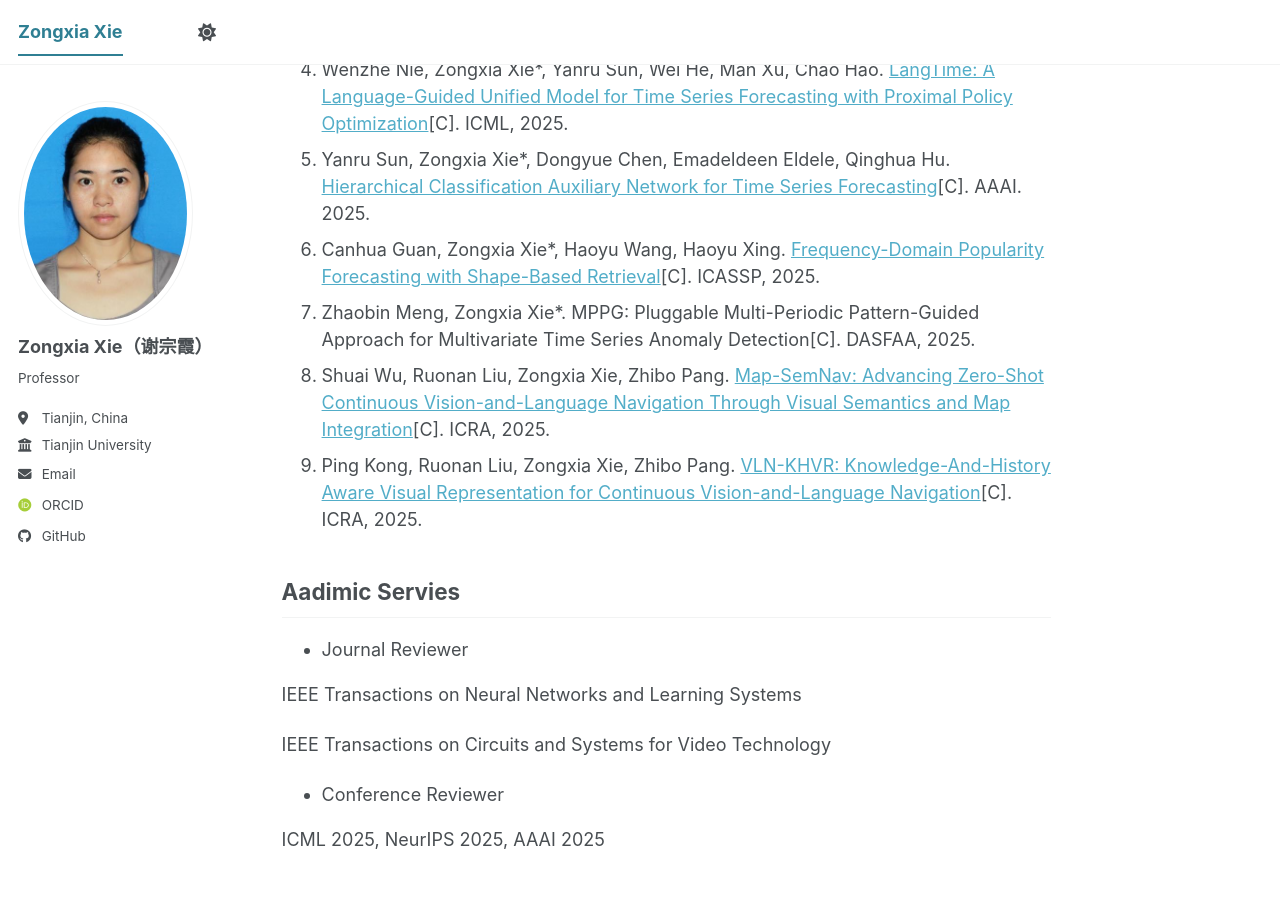
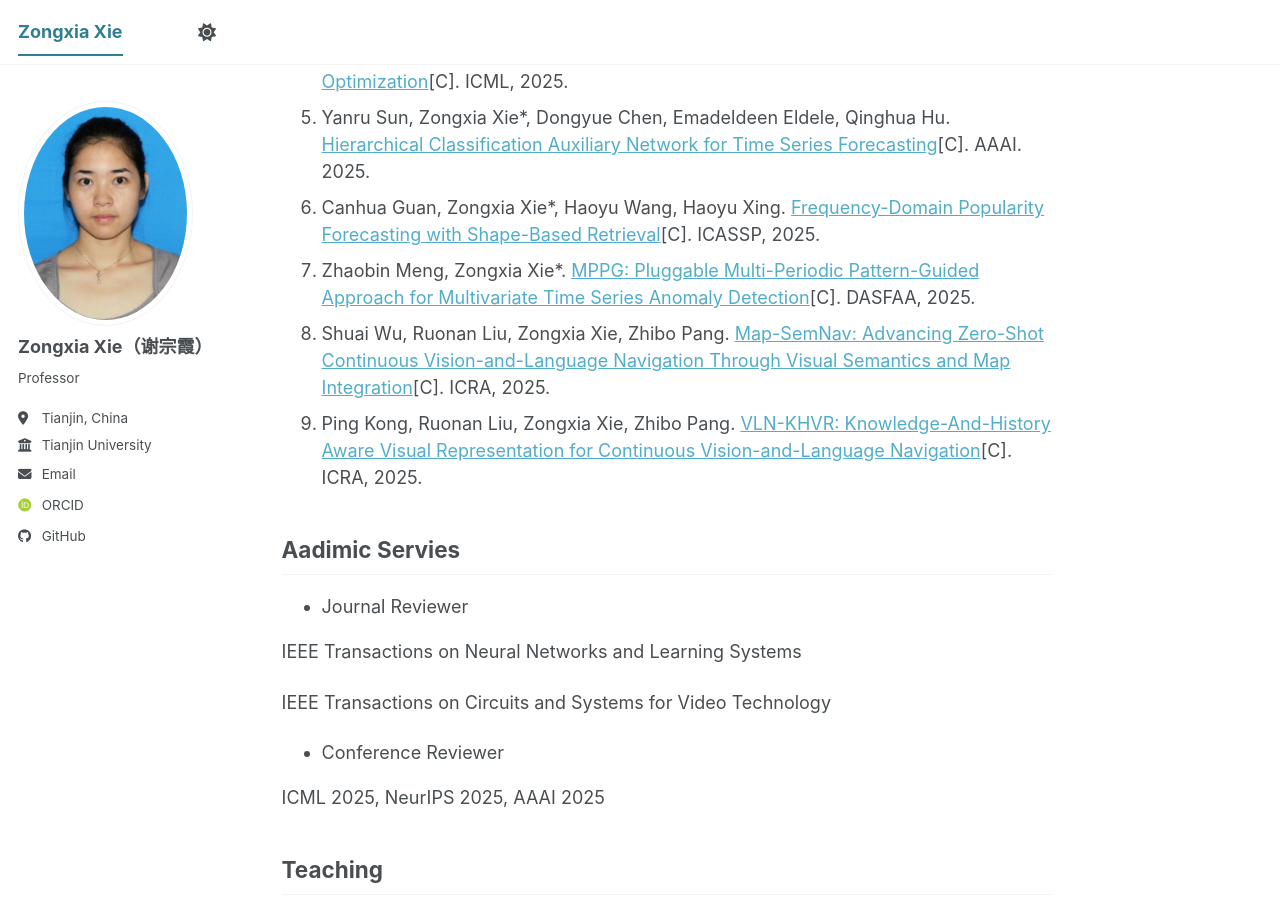
Before and after one commit to tjuts/xie-zongxia.github.io, a Jekyll site: the page built from _pages/about.md, in a window 1280 px wide and 900 px high, scrolled down 1717 px. Built offline with Jekyll 4.4.1, drawn with Linux system fonts in a browser that asks for light colours; some web fonts are replaced; a script bundle is joined from its source files by our own code; library files that are not in the unit come from our copies; part of the change alters nothing that is shown.

```diff
--- a/_pages/about.md
+++ b/_pages/about.md
@@ -1,6 +1,5 @@
 ---
 permalink: /
-title: "Home"
 author_profile: true
 redirect_from:
   - /about/
@@ -38,7 +37,7 @@ My research interests focus on time series analysis and its applications to spac
 4. Wenzhe Nie, Zongxia Xie*, Yanru Sun, Wei He, Man Xu, Chao Hao. [LangTime: A Language-Guided Unified Model for Time Series Forecasting with Proximal Policy Optimization](https://openreview.net/pdf?id=VfoKOD65Zq)[C]. ICML, 2025.
 5. Yanru Sun, Zongxia Xie*, Dongyue Chen, Emadeldeen Eldele, Qinghua Hu. [Hierarchical Classification Auxiliary Network for Time Series Forecasting](https://arxiv.org/pdf/2405.18975)[C]. AAAI. 2025.
 6. Canhua Guan, Zongxia Xie*, Haoyu Wang, Haoyu Xing. [Frequency-Domain Popularity Forecasting with Shape-Based Retrieval](https://ieeexplore.ieee.org/abstract/document/10890605)[C]. ICASSP, 2025.
-7. Zhaobin Meng, Zongxia Xie*. MPPG: Pluggable Multi-Periodic Pattern-Guided Approach for Multivariate Time Series Anomaly Detection[C]. DASFAA, 2025.
+7. Zhaobin Meng, Zongxia Xie*. [MPPG: Pluggable Multi-Periodic Pattern-Guided Approach for Multivariate Time Series Anomaly Detection](https://dasfaa2025.github.io/paper/research/research_875_paper.pdf)[C]. DASFAA, 2025.
 8. Shuai Wu, Ruonan Liu, Zongxia Xie, Zhibo Pang. [Map-SemNav: Advancing Zero-Shot Continuous Vision-and-Language Navigation Through Visual Semantics and Map Integration](https://ieeexplore.ieee.org/abstract/document/11127282)[C]. ICRA, 2025.
 9. Ping Kong, Ruonan Liu, Zongxia Xie, Zhibo Pang. [VLN-KHVR: Knowledge-And-History Aware Visual Representation for Continuous Vision-and-Language Navigation](https://ieeexplore.ieee.org/abstract/document/11127961)[C]. ICRA, 2025.
 
```
